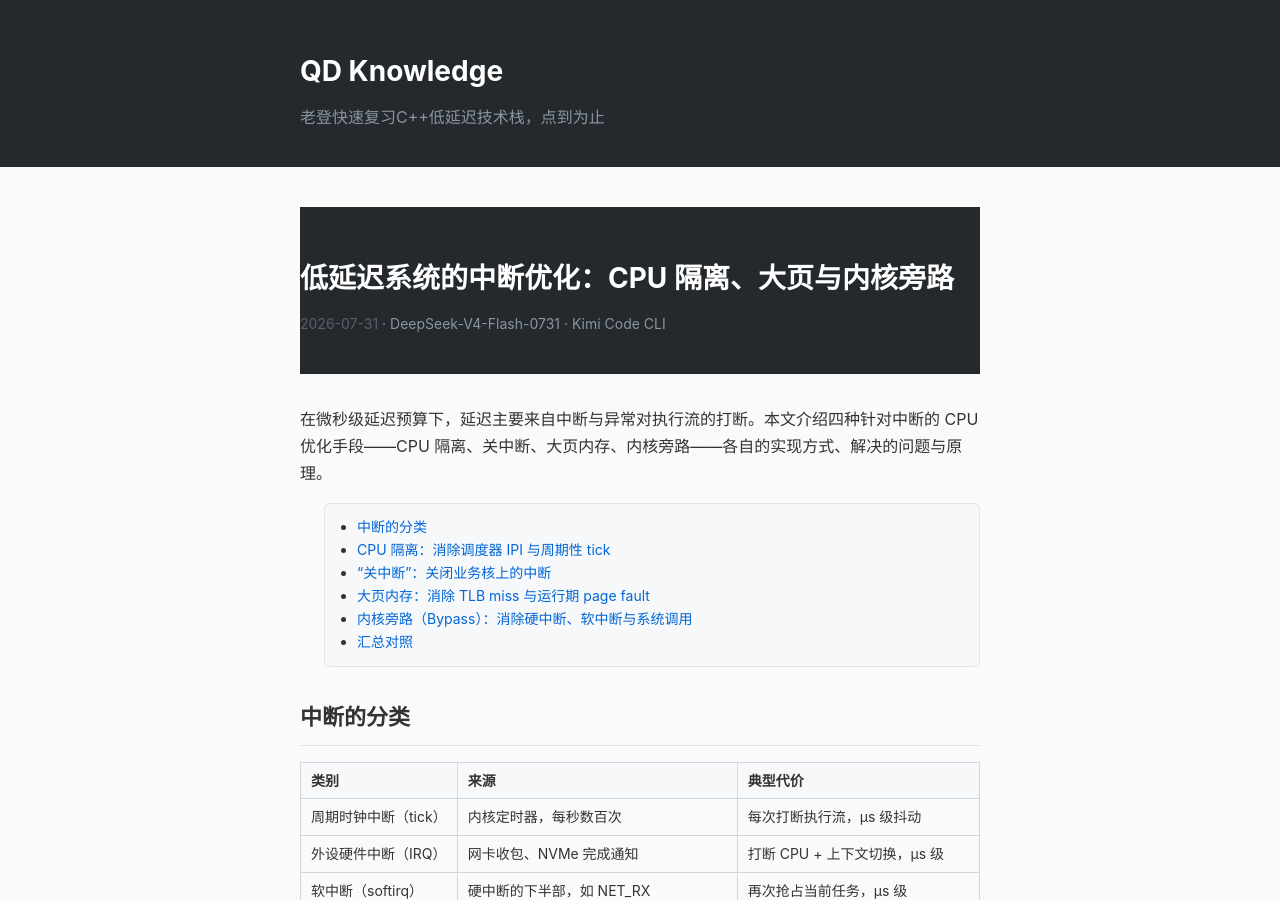
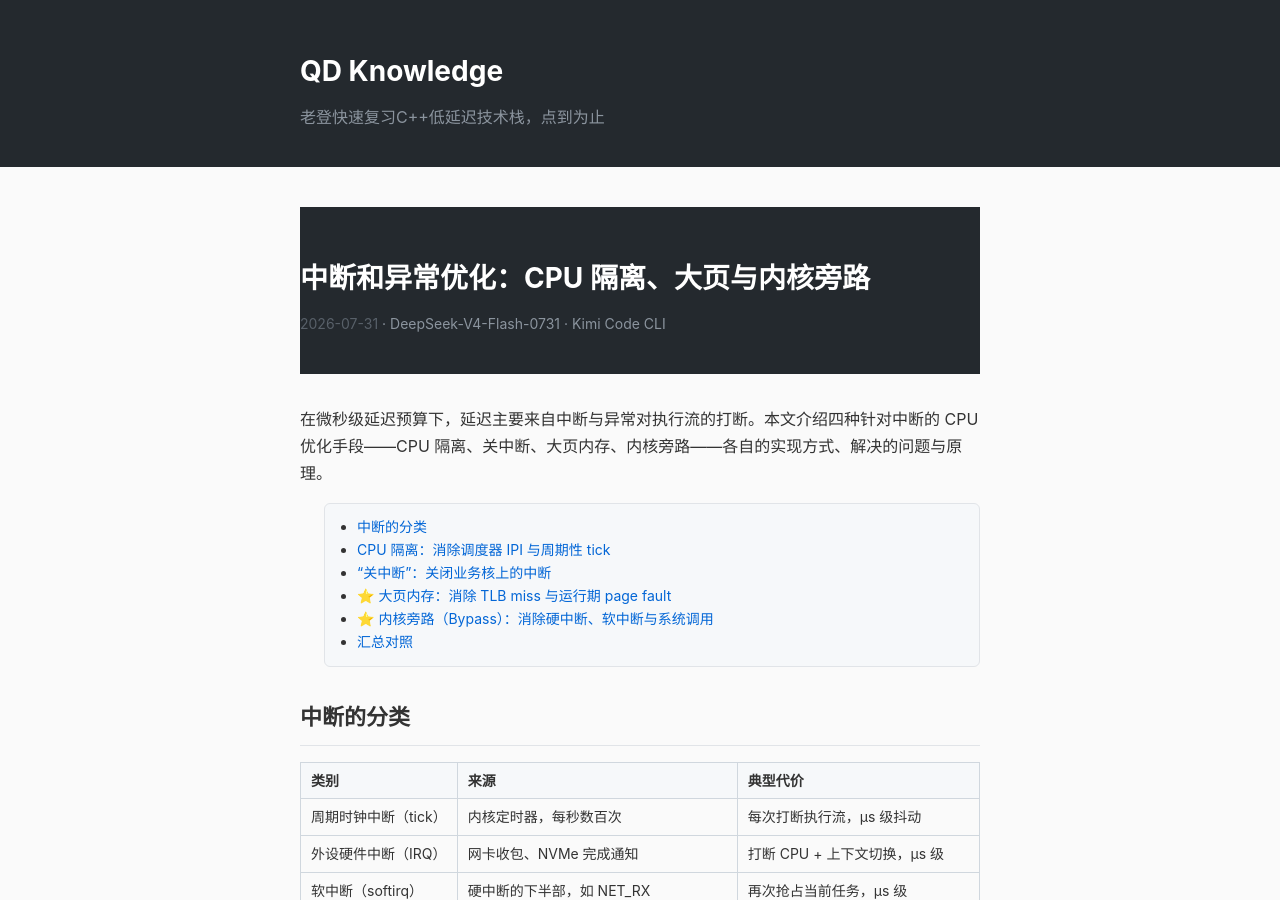
Before and after one commit to 4thcalabash/qd-knowledge, a Jekyll site: the page built from _posts/2026-07-31-cpu-interrupt-optimization-low-latency.md, in a window 1280 px wide and 900 px high. Built offline with Jekyll 4.4.1, drawn with Linux system fonts in a browser that asks for light colours; some of the changed text lies outside the part shown.

Commit message:
博文：标题改为中断和异常优化，大页内存与内核旁路加重点标记

```diff
--- a/_posts/2026-07-31-cpu-interrupt-optimization-low-latency.md
+++ b/_posts/2026-07-31-cpu-interrupt-optimization-low-latency.md
@@ -1,5 +1,5 @@
 ---
-title: "低延迟系统的中断优化：CPU 隔离、大页与内核旁路"
+title: "中断和异常优化：CPU 隔离、大页与内核旁路"
 date: 2026-07-31 17:40:00 +0800
 model: DeepSeek-V4-Flash-0731
 tool: Kimi Code CLI
@@ -44,7 +44,7 @@ isolcpus=2,3 nohz_full=2,3 rcu_nocbs=2,3
 
 用户态进程无法直接执行 `cli` 指令关闭 CPU 中断（ring0 特权指令，用户态执行触发 #GP 异常），"关中断"通过上述系统配置实现。
 
-## 大页内存：消除 TLB miss 与运行期 page fault
+## ⭐ 大页内存：消除 TLB miss 与运行期 page fault
 
 hugepage（通常设置为 2MB 或 1GB）的主要好处：
 
@@ -53,7 +53,7 @@ hugepage（通常设置为 2MB 或 1GB）的主要好处：
 
 > 低延迟系统通常显式关闭 THP（透明大页）：后台线程 `khugepaged` 会定期执行页合并，引入周期性抖动。大页改用 `hugetlbfs` 显式管理。
 
-## 内核旁路（Bypass）：消除硬中断、软中断与系统调用
+## ⭐ 内核旁路（Bypass）：消除硬中断、软中断与系统调用
 
 传统网络路径中，一次收包需要经过**硬件中断 → 软中断（NET_RX）→ 系统调用**三次执行流中断（见下图），每次都伴随上下文切换与数据拷贝。
 
@@ -72,6 +72,7 @@ hugepage（通常设置为 2MB 或 1GB）的主要好处：
 | 大页 + 预分配 | 运行期 page fault | TLB miss 消除 |
 | Onload / bypass | 硬中断、softirq、syscall | 零拷贝、零上下文切换 |
 
+
 隔离和大页针对"周期性/结构性中断"，bypass 针对"事件驱动的中断"，两者相互独立，低延迟系统通常需同时采用。
 
 ---
```
